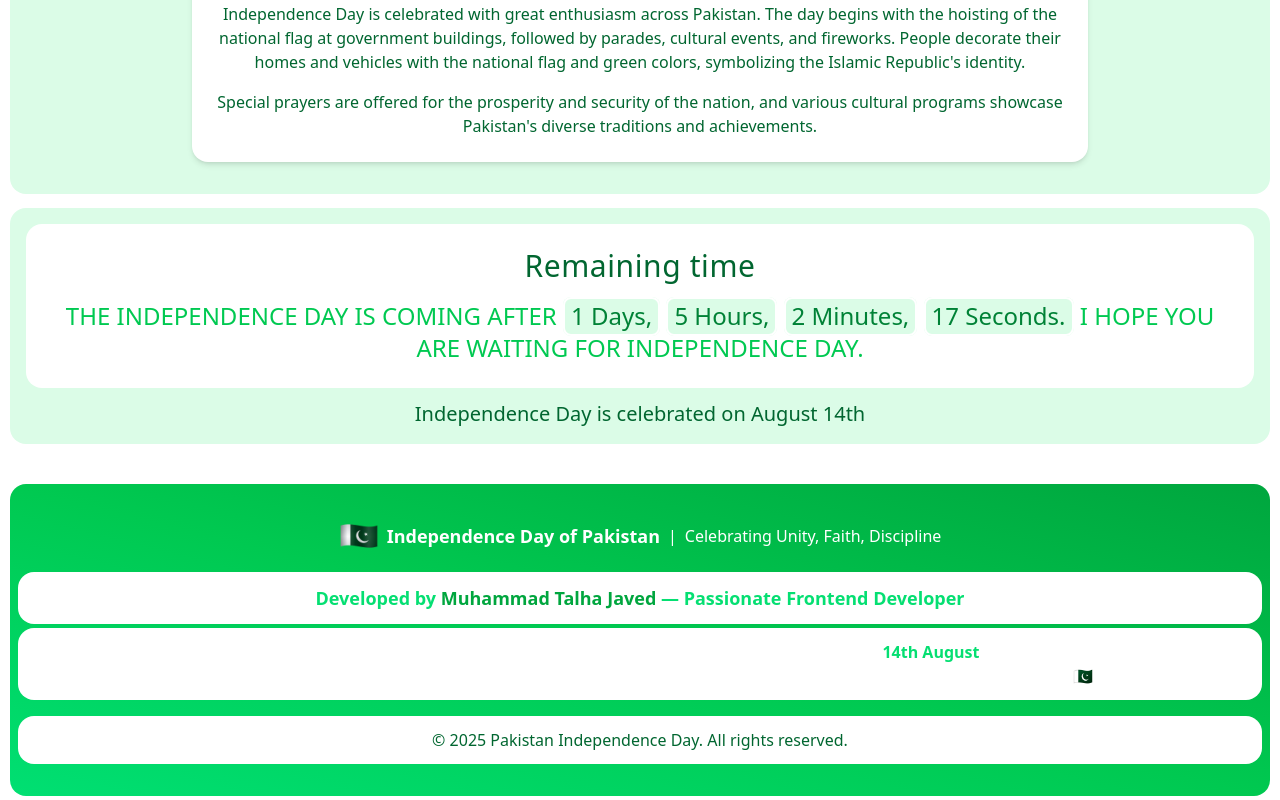
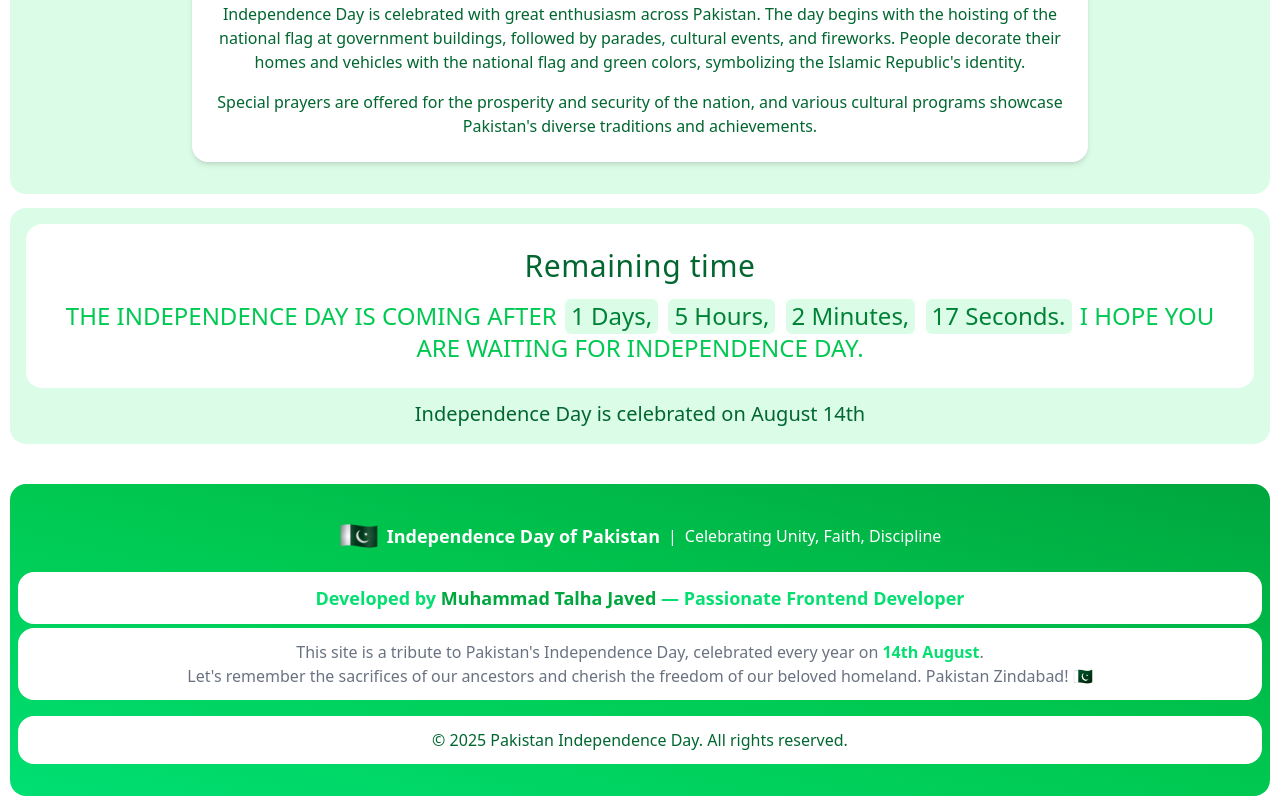
Before and after one commit to TalhaJ30/pakistan-day-project, a React (Vite) app: page / in a window 1280 px wide. Shown: the part 4040-4840 px from the top of the page. Built offline with nearby package versions, Linux system fonts and the light colour scheme.

Commit message:
added change

```diff
--- a/src/Footer.jsx
+++ b/src/Footer.jsx
@@ -18,7 +18,7 @@ const Footer = () => {
           <p className="text-green-400 font-semibold text-lg bg-white ml-2 mr-2 rounded-2xl p-3">
             Developed by <span className="text-green-600">Muhammad Talha Javed</span> &mdash; Passionate Frontend Developer
           </p>
-          <p className="text-gray-00 text-base mt-1  bg-white ml-2 mr-2 rounded-2xl p-3">
+          <p className="text-gray-500 text-base mt-1  bg-white ml-2 mr-2 rounded-2xl p-3">
             This site is a tribute to Pakistan's Independence Day, celebrated every year on <span className="text-green-400 font-bold">14th August</span>.
             <br />
             Let's remember the sacrifices of our ancestors and cherish the freedom of our beloved homeland. Pakistan Zindabad! 🇵🇰
```
